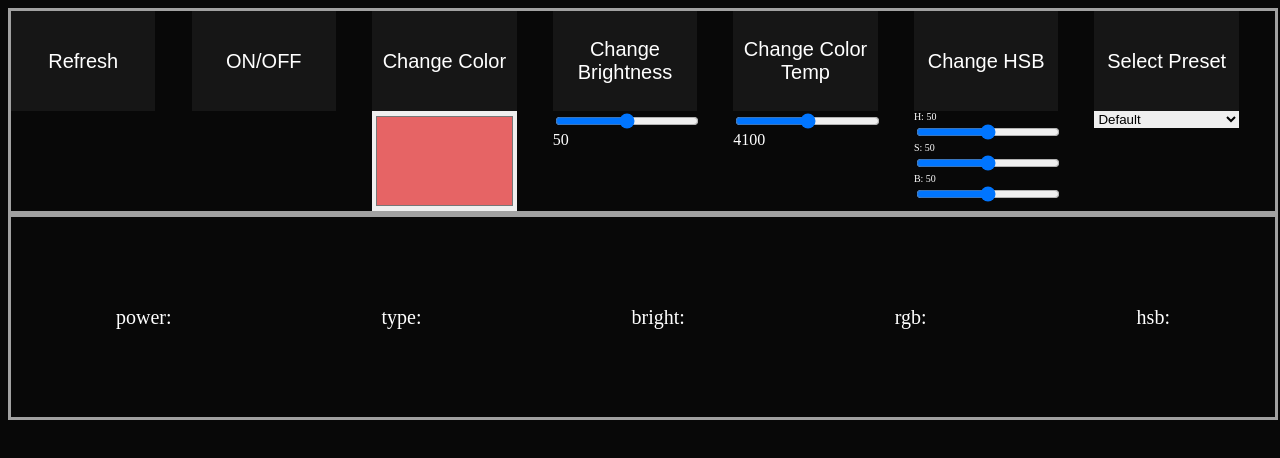
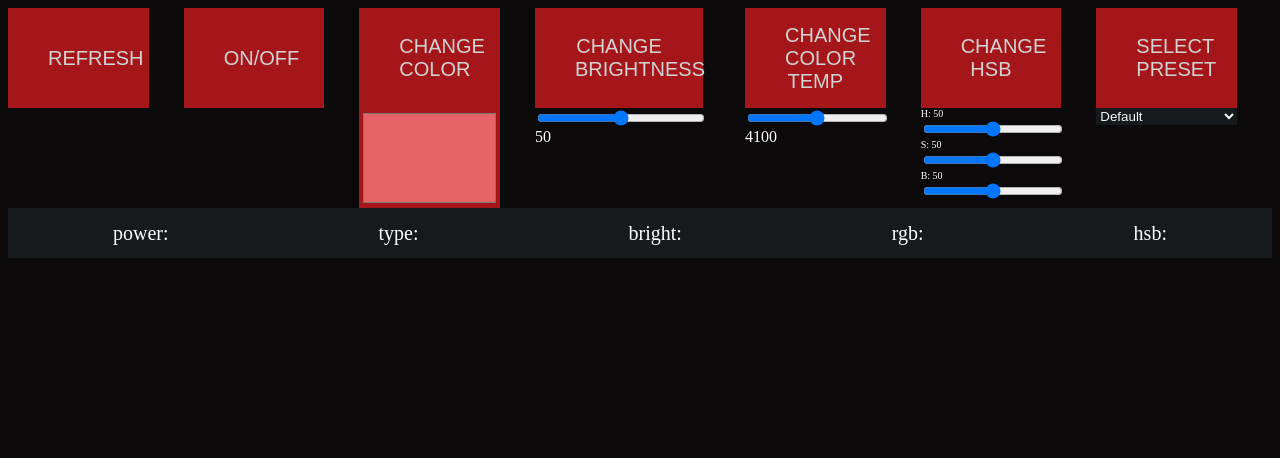
Before and after one commit to hoxton314/SmartHomeInterface, a website: page static/index.html in a window 1280 px wide. Drawn offline with Linux system fonts and the light colour scheme; no server answers.

Commit message:
Style update

```diff
--- a/static/scripts/buttons.js
+++ b/static/scripts/buttons.js
@@ -10,9 +10,11 @@ $(document).ready(function () {
 
             console.log(data)
             if (data.power) {
-                $('#buttonOnOff').css('background-color', 'lightgray')
+                $('#buttonOnOff').css('background-color', '#E5383B')
+                $('#buttonOnOff').css('border', '20px solid #a4161a')
             } else {
-                $('#buttonOnOff').css('background-color', '#161616')
+                $('#buttonOnOff').css('background-color', '#660708')
+                $('#buttonOnOff').css('border', '20px solid #a4161a')
             }
 
             $('#colorpicker').val(rgbToHex(data.rgb.r, data.rgb.g, data.rgb.b))
--- a/static/style.css
+++ b/static/style.css
@@ -1,31 +1,37 @@
 body {
-  background-color: rgb(8, 8, 8);
+  background-color: #0B090A;
 }
 body *{
     border: 0px solid red;
     color: white;
 }
+/*
 button{
     background-color: #161616;
 }
+*/
 select{
-    color:black;
+    color:#F5F3F4;
+    background-color: #161a1d;
 }
 input.color{
     height: 100px;
+    background-color: #a4161a;
 }
 #buttonMenu, #stateInfo{
     width: 100%;
-    height: 200px;
     display: flex;
     flex-direction: row ;
     justify-content: space-around;
-    border: 3px solid rgb(161, 161, 161);
+    border: 0px solid #B1A7A6;
+    height: 200px;
 }
 #stateInfo{
     text-align: center;
-    line-height: 200px;
+    line-height: 50px;
     font-size:20px;
+    height: 50px !important;
+    background-color: #161A1D;
 }
 #buttonMenu * {
     width: 80%;
@@ -37,6 +43,15 @@ input.color{
 .buttons{
     height: 100px;
     font-size:20px;
+
+    text-decoration: none;
+    color: #d3d3d3;
+    background: #a4161a;
+    padding: 15px 40px;
+
+    font-weight: normal;
+    text-transform: uppercase;
+    transition: all 0.2s ease-in-out;
 }
 #HSB > label div{
     display: inline;
@@ -45,3 +60,9 @@ input.color{
 label{
     font-size:10px;
 }
+
+
+.buttons:hover {
+    color: rgba(255, 255, 255, 1);
+    box-shadow: 0 5px 15px rgba(245, 243, 244, .4);
+}
```
